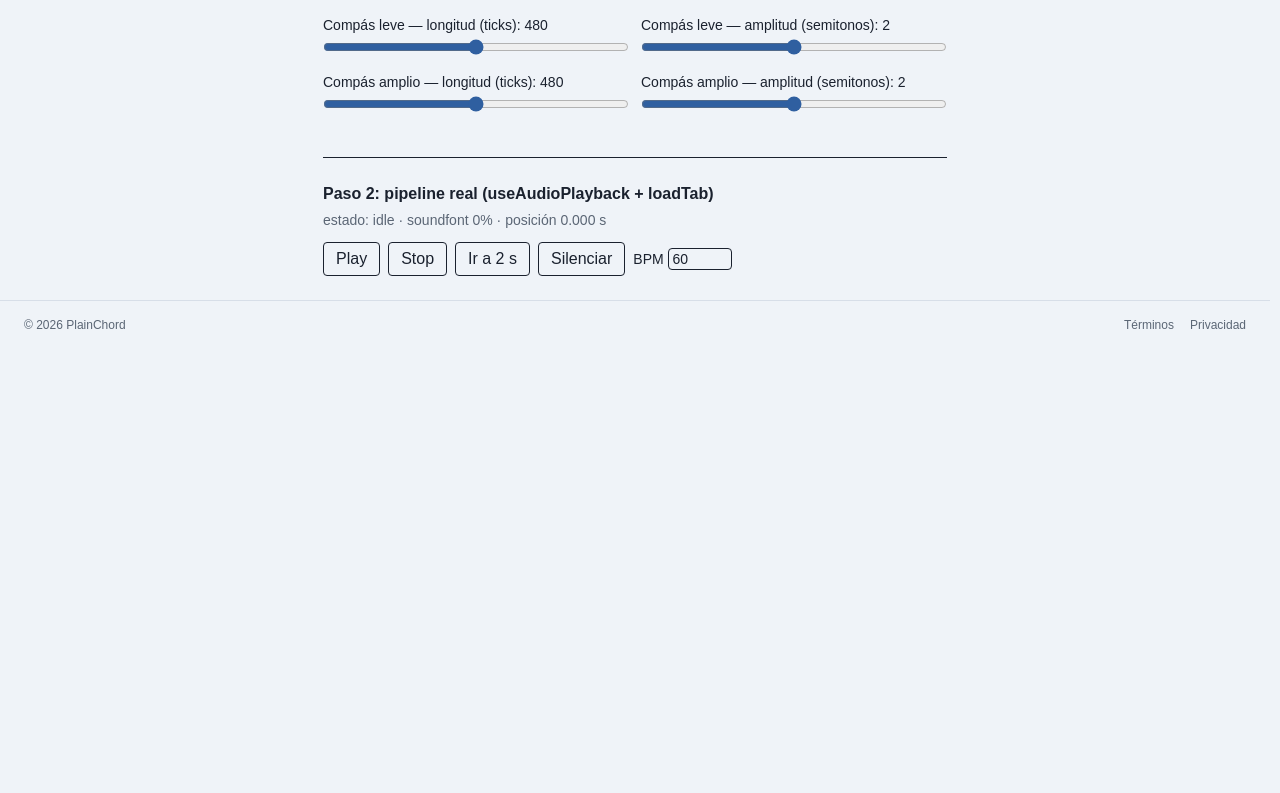
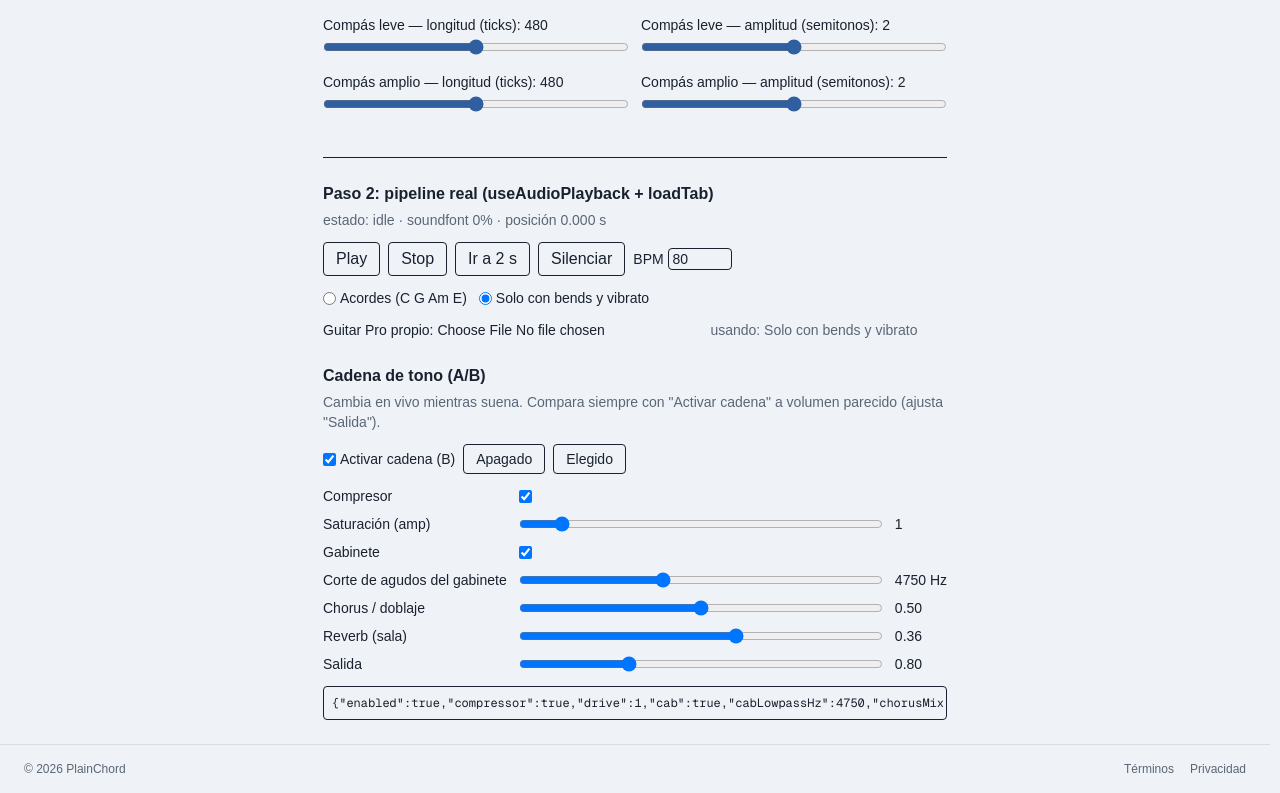
Before and after one commit to Marcentella/Plainchord, a Next.js app: page /dev/synth in a window 1280 px wide. Shown: the part 653-1446 px from the top of the page. Before the commit the page ends 1002 px from the top, so only its background shows below. Built offline with nearby package versions, Linux system fonts and the light colour scheme.

Commit message:
Add a lead lick, Guitar Pro picker and tone A/B controls to /dev/synth

```diff
--- a/app/dev/synth/page.tsx
+++ b/app/dev/synth/page.tsx
@@ -14,6 +14,8 @@ import { Pause, Play, Square } from "lucide-react";
 import type { OutMessage } from "@/lib/synth/synthWorker";
 import { useAudioPlayback } from "@/lib/useAudioPlayback";
 import { parseTab } from "@/lib/parseTab";
+import type { Tab, TabNote, TechniqueSymbol } from "@/lib/tab";
+import { TONE_DEFAULT, TONE_OFF, type ToneSettings } from "@/lib/toneChain";
 
 // Sizes the worklet's ring buffer (see public/synth-worklet.js). 200ms
 // only had room for ~4 in-flight synthesize replies without risking
@@ -39,7 +41,7 @@ const SNIPPETS = {
 type SnippetKey = keyof typeof SNIPPETS;
 
 // Standard General MIDI guitar programs, which is what Guitar Pro files
-// carry -- public/soundfont/FluidR3_GM.sf3 keeps just these presets.
+// carry -- public/soundfont/FluidR3_GM_guitars-v1.sf2 keeps just these presets.
 const PROGRAMS = {
   steel: { label: "Cuerdas de acero", program: 25 },
   jazz: { label: "Jazz", program: 26 },
@@ -351,10 +353,60 @@ const TEST_TAB = parseTab(
   ].join("\n"),
 );
 
+// A lead lick heavy on bends and vibrato, built as a Tab directly: plain-text
+// tabs can't express held/released bends, and parseTab's columns drift across
+// bars when several strings carry techniques. Strings: 5 = high e, 4 = B, 3 = G.
+function leadNote(string: number, fret: number, techniques: TechniqueSymbol[] = [], bendTo?: number): TabNote {
+  return { string, fret, techniques, ...(bendTo !== undefined && { bendTo, bendAmount: (bendTo - fret) * 2 }) };
+}
+const LEAD_BARS: [TabNote, number][][] = [
+  [
+    [leadNote(4, 8, ["b"], 10), 1],
+    [leadNote(4, 8, ["b", "~"], 10), 2],
+    [leadNote(4, 8), 0.5],
+    [leadNote(3, 10), 0.5],
+  ],
+  [
+    [leadNote(4, 10, ["~"]), 2],
+    [leadNote(3, 9, ["b"], 11), 1],
+    [leadNote(3, 9, ["b", "~"], 11), 1],
+  ],
+  [
+    [leadNote(4, 8, ["b", "~"], 9), 1],
+    [leadNote(4, 6), 0.5],
+    [leadNote(4, 8, ["h"]), 0.5],
+    [leadNote(4, 6, ["p"]), 0.5],
+    [leadNote(3, 7), 0.5],
+    [leadNote(3, 9, ["/", "~"]), 1],
+  ],
+  [
+    // Bend, hold it, release it (Guitar Pro style), then a note on the e string.
+    [leadNote(4, 10, ["b"], 12), 1],
+    [{ string: 4, fret: 10, techniques: ["b"], bendHold: true }, 1],
+    [{ string: 4, fret: 10, techniques: ["b"], bendAmount: 4, bendReleasing: true }, 1],
+    [leadNote(5, 10, ["~"]), 1],
+  ],
+  [[leadNote(5, 12, ["~"]), 4]],
+];
+const LEAD_TAB: Tab = {
+  beats: LEAD_BARS.flatMap((bar, barIdx) => bar.map(([note, duration]) => ({ bar: barIdx, duration, notes: [note] }))).map(
+    (beat, position) => ({ ...beat, position }),
+  ),
+};
+
+const SAMPLES = {
+  chords: { label: "Acordes (C G Am E)", bpm: 60 },
+  lead: { label: "Solo con bends y vibrato", bpm: 80 },
+} as const;
+
 function RealTabSection() {
-  const [bpm, setBpm] = useState(60);
+  const [sample, setSample] = useState<keyof typeof SAMPLES>("lead");
+  const [bpm, setBpm] = useState<number>(SAMPLES.lead.bpm);
   const [playing, setPlaying] = useState(false);
   const [elapsed, setElapsed] = useState(0);
+  const [gpTab, setGpTab] = useState<Tab | null>(null);
+  const [gpError, setGpError] = useState<string | null>(null);
+  const [tone, setToneState] = useState<ToneSettings>(TONE_DEFAULT);
   const audio = useAudioPlayback(() => setPlaying(false));
   const audioRef = useRef(audio);
   useEffect(() => {
@@ -372,7 +424,36 @@ function RealTabSection() {
   }, []);
 
   if (!TEST_TAB.ok) return <p>parseTab falló</p>;
-  const tab = TEST_TAB.tab;
+  const tab = gpTab ?? (sample === "lead" ? LEAD_TAB : TEST_TAB.tab);
+
+  function chooseSample(next: keyof typeof SAMPLES) {
+    audio.stop();
+    setPlaying(false);
+    setGpTab(null);
+    setSample(next);
+    setBpm(SAMPLES[next].bpm);
+  }
+
+  function updateTone(patch: Partial<ToneSettings>) {
+    const next = { ...tone, ...patch };
+    setToneState(next);
+    audio.setTone(next);
+  }
+
+  // The user's own file, parsed in the browser like on /tablatura; nothing is uploaded.
+  async function handleGpFile(file: File) {
+    audio.stop();
+    setPlaying(false);
+    setGpError(null);
+    const { importGuitarProFile } = await import("@/lib/importGuitarPro");
+    const result = await importGuitarProFile(new Uint8Array(await file.arrayBuffer()));
+    if (!result.ok) {
+      setGpError(result.error);
+      return;
+    }
+    setGpTab(result.tab);
+    setBpm(result.tab.tempo ?? 120);
+  }
 
   async function handlePlay() {
     if (playing) {
@@ -423,6 +504,71 @@ function RealTabSection() {
           />
         </label>
       </div>
+
+      <div className="mt-3 flex flex-wrap gap-3 text-sm">
+        {(Object.keys(SAMPLES) as (keyof typeof SAMPLES)[]).map((key) => (
+          <label key={key} className="flex items-center gap-1">
+            <input type="radio" name="sample" checked={!gpTab && sample === key} onChange={() => chooseSample(key)} />
+            {SAMPLES[key].label}
+          </label>
+        ))}
+      </div>
+
+      <div className="mt-3 text-sm">
+        <label>
+          Guitar Pro propio:{" "}
+          <input
+            type="file"
+            accept=".gp3,.gp4,.gp5,.gpx,.gp"
+            onChange={(e) => e.target.files?.[0] && void handleGpFile(e.target.files[0])}
+          />
+        </label>
+        <span className="ml-2 text-muted">
+          {gpError ? `error: ${gpError}` : gpTab ? `${gpTab.title ?? "sin título"} (${gpTab.tempo ?? "?"} BPM)` : `usando: ${SAMPLES[sample].label}`}
+        </span>
+      </div>
+
+      <h3 className="mt-6 font-semibold">Cadena de tono (A/B)</h3>
+      <p className="mt-1 text-sm text-muted">
+        Cambia en vivo mientras suena. Compara siempre con &quot;Activar cadena&quot; a volumen parecido (ajusta
+        &quot;Salida&quot;).
+      </p>
+      <div className="mt-3 flex flex-wrap items-center gap-2 text-sm">
+        <label className="flex items-center gap-1 font-medium">
+          <input type="checkbox" checked={tone.enabled} onChange={(e) => updateTone({ enabled: e.target.checked })} />
+          Activar cadena (B)
+        </label>
+        <button type="button" className="rounded border border-border px-3 py-1" onClick={() => updateTone(TONE_OFF)}>
+          Apagado
+        </button>
+        <button type="button" className="rounded border border-border px-3 py-1" onClick={() => updateTone(TONE_DEFAULT)}>
+          Elegido
+        </button>
+      </div>
+      <div className="mt-3 grid grid-cols-[auto_1fr_auto] items-center gap-x-3 gap-y-2 text-sm">
+        <span>Compresor</span>
+        <input type="checkbox" className="justify-self-start" checked={tone.compressor} onChange={(e) => updateTone({ compressor: e.target.checked })} />
+        <span />
+        <span>Saturación (amp)</span>
+        <input type="range" min={0} max={10} step={0.5} value={tone.drive} onChange={(e) => updateTone({ drive: Number(e.target.value) })} />
+        <span>{tone.drive === 0 ? "limpio" : tone.drive}</span>
+        <span>Gabinete</span>
+        <input type="checkbox" className="justify-self-start" checked={tone.cab} onChange={(e) => updateTone({ cab: e.target.checked })} />
+        <span />
+        <span>Corte de agudos del gabinete</span>
+        <input type="range" min={2000} max={9000} step={250} value={tone.cabLowpassHz} disabled={!tone.cab} onChange={(e) => updateTone({ cabLowpassHz: Number(e.target.value) })} />
+        <span>{tone.cabLowpassHz} Hz</span>
+        <span>Chorus / doblaje</span>
+        <input type="range" min={0} max={1} step={0.05} value={tone.chorusMix} onChange={(e) => updateTone({ chorusMix: Number(e.target.value) })} />
+        <span>{tone.chorusMix.toFixed(2)}</span>
+        <span>Reverb (sala)</span>
+        <input type="range" min={0} max={0.6} step={0.02} value={tone.reverbMix} onChange={(e) => updateTone({ reverbMix: Number(e.target.value) })} />
+        <span>{tone.reverbMix.toFixed(2)}</span>
+        <span>Salida</span>
+        <input type="range" min={0.3} max={2} step={0.05} value={tone.outputGain} onChange={(e) => updateTone({ outputGain: Number(e.target.value) })} />
+        <span>{tone.outputGain.toFixed(2)}</span>
+      </div>
+      <pre className="mt-3 overflow-x-auto rounded border border-border p-2 text-xs">{JSON.stringify(tone)}</pre>
     </section>
   );
 }
```
